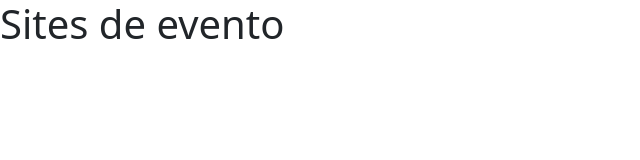
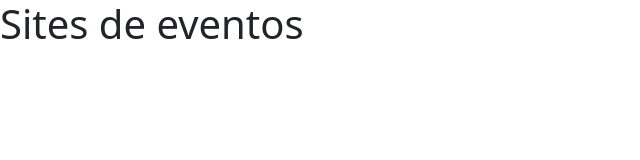
Before and after one commit to cdalves/Ev-web, a plain HTML site: page index.html in a window 1280 px wide. Shown: the full height of the page, 0-640 px from the left. Drawn offline with nearby package versions, Linux system fonts and the light colour scheme.

Commit message:
iniciado

```diff
--- a/index.html
+++ b/index.html
@@ -11,7 +11,7 @@
     <title>EV-INFO</title>
   </head>
   <body>
-    <h1>Sites de evento</h1>
+    <h1>Sites de eventos</h1>
 
     <!-- Optional JavaScript; choose one of the two! -->
 
```
